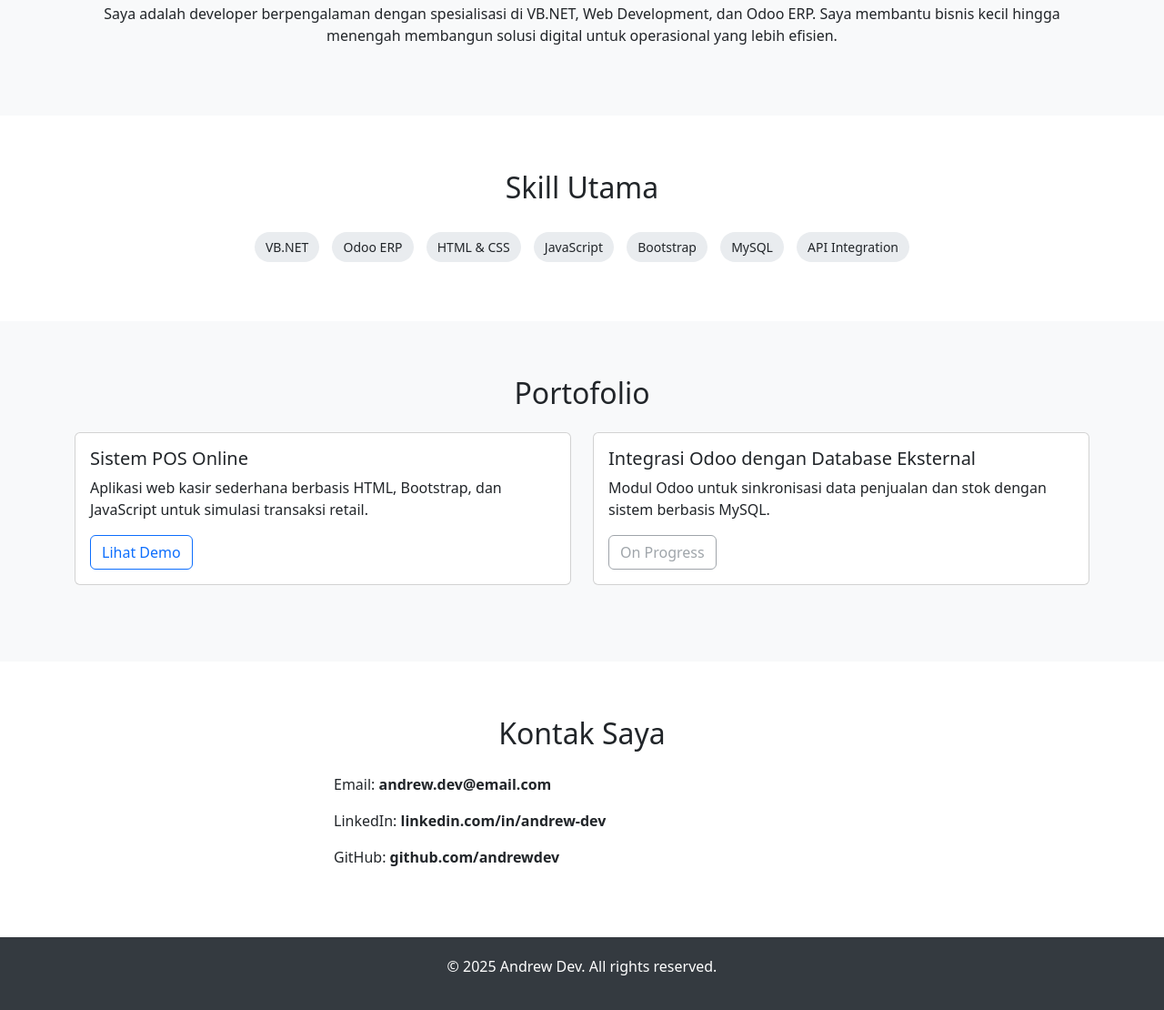
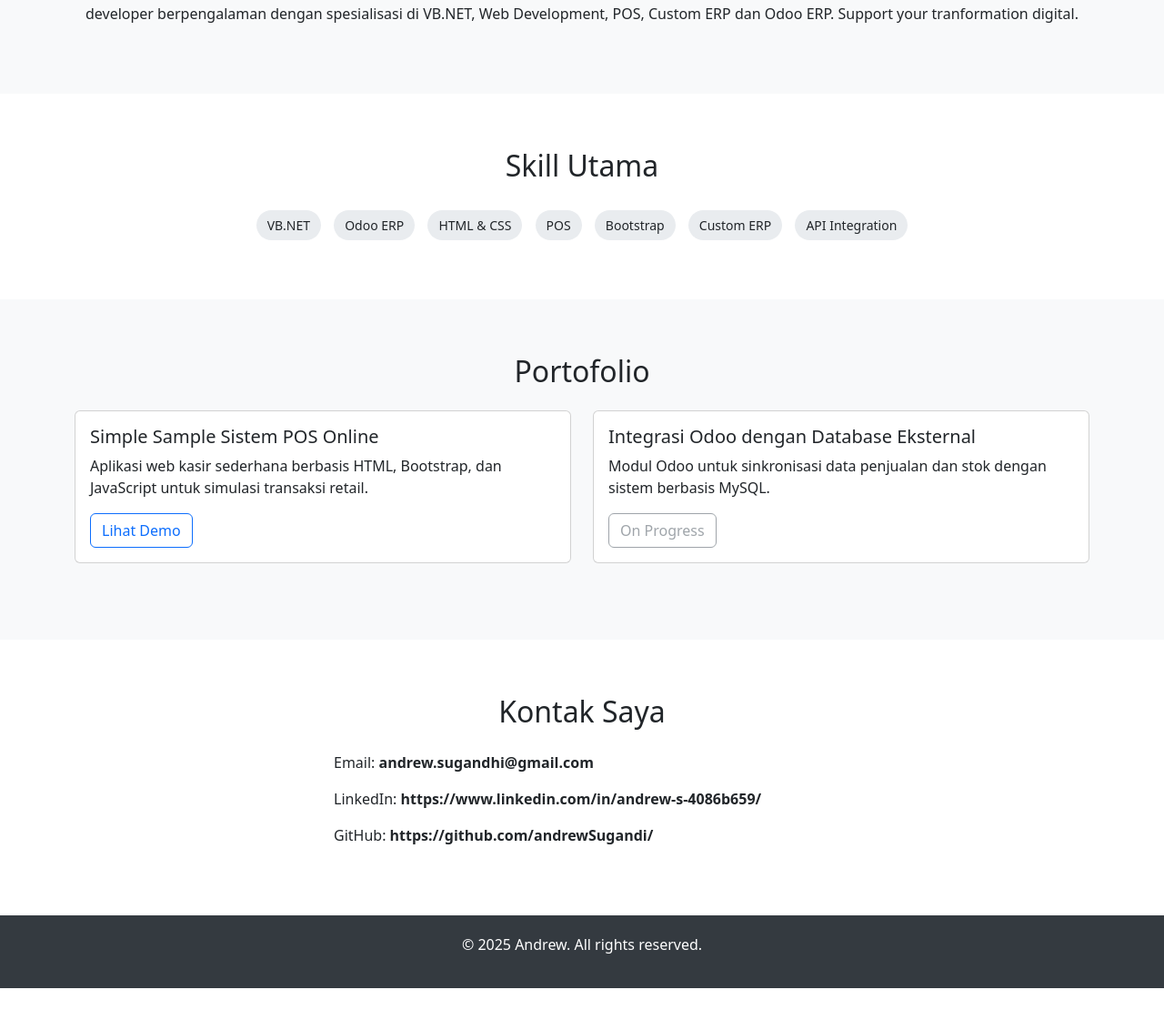
Before and after one commit to andrewSugandi/Sample, a plain HTML site: page index.html in a window 1280 px wide. Shown: the part 341-1451 px from the top of the page at 91% size. After the commit the page ends 1427 px from the top, so only its background shows below. Drawn offline with nearby package versions, Linux system fonts and the light colour scheme.

Commit message:
Update index.html

```diff
--- a/index.html
+++ b/index.html
@@ -3,7 +3,7 @@
 <head>
   <meta charset="UTF-8">
   <meta name="viewport" content="width=device-width, initial-scale=1.0">
-  <title>Andrew Dev - Company Profile</title>
+  <title>Andrew - Developer Profile</title>
   <link href="https://cdn.jsdelivr.net/npm/bootstrap@5.3.2/dist/css/bootstrap.min.css" rel="stylesheet">
   <style>
     header {
@@ -35,14 +35,14 @@
   <header class="text-center">
     <div class="container">
       <h1>Andrew Dev</h1>
-      <p class="lead">VB.NET & Odoo Developer | Web Solutions & Business Automation</p>
+      <p class="lead">VB.NET & Odoo Developer | Web Solutions & Digital Tranformation</p>
     </div>
   </header>
 
   <section class="section bg-light" id="about">
     <div class="container">
       <h2 class="text-center mb-4">Tentang Saya</h2>
-      <p class="text-center">Saya adalah developer berpengalaman dengan spesialisasi di VB.NET, Web Development, dan Odoo ERP. Saya membantu bisnis kecil hingga menengah membangun solusi digital untuk operasional yang lebih efisien.</p>
+      <p class="text-center">developer berpengalaman dengan spesialisasi di VB.NET, Web Development, POS, Custom ERP dan Odoo ERP. Support your tranformation digital.</p>
     </div>
   </section>
 
@@ -53,9 +53,9 @@
         <span class="skill-tag">VB.NET</span>
         <span class="skill-tag">Odoo ERP</span>
         <span class="skill-tag">HTML & CSS</span>
-        <span class="skill-tag">JavaScript</span>
+        <span class="skill-tag">POS</span>
         <span class="skill-tag">Bootstrap</span>
-        <span class="skill-tag">MySQL</span>
+        <span class="skill-tag">Custom ERP</span>
         <span class="skill-tag">API Integration</span>
       </div>
     </div>
@@ -68,7 +68,7 @@
         <div class="col-md-6 mb-4">
           <div class="card h-100">
             <div class="card-body">
-              <h5 class="card-title">Sistem POS Online</h5>
+              <h5 class="card-title">Simple Sample Sistem POS Online</h5>
               <p class="card-text">Aplikasi web kasir sederhana berbasis HTML, Bootstrap, dan JavaScript untuk simulasi transaksi retail.</p>
               <a href="pos.html" class="btn btn-outline-primary">Lihat Demo</a>
             </div>
@@ -92,9 +92,9 @@
       <h2 class="text-center mb-4">Kontak Saya</h2>
       <div class="row justify-content-center">
         <div class="col-md-6">
-          <p>Email: <strong>andrew.dev@email.com</strong></p>
-          <p>LinkedIn: <strong>linkedin.com/in/andrew-dev</strong></p>
-          <p>GitHub: <strong>github.com/andrewdev</strong></p>
+          <p>Email: <strong>andrew.sugandhi@gmail.com</strong></p>
+          <p>LinkedIn: <strong> https://www.linkedin.com/in/andrew-s-4086b659/</strong></p>
+          <p>GitHub: <strong>https://github.com/andrewSugandi/</strong></p>
         </div>
       </div>
     </div>
@@ -102,7 +102,7 @@
 
   <footer>
     <div class="container">
-      <p>&copy; 2025 Andrew Dev. All rights reserved.</p>
+      <p>&copy; 2025 Andrew. All rights reserved.</p>
     </div>
   </footer>
 
```
